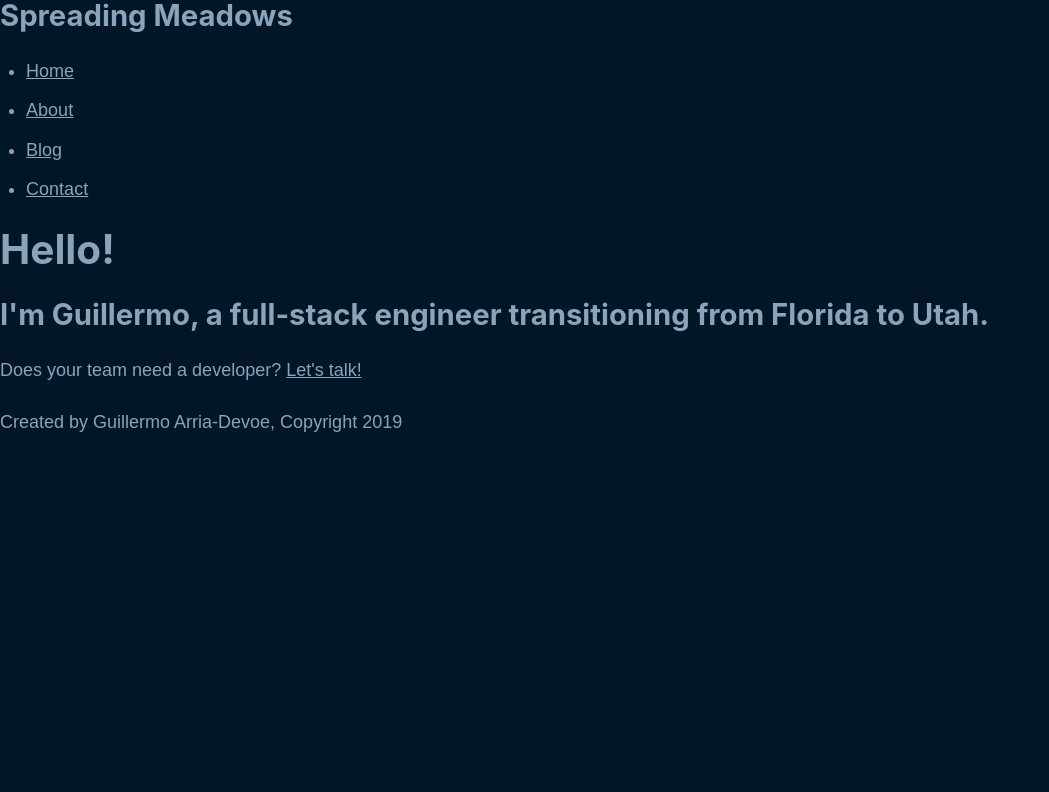
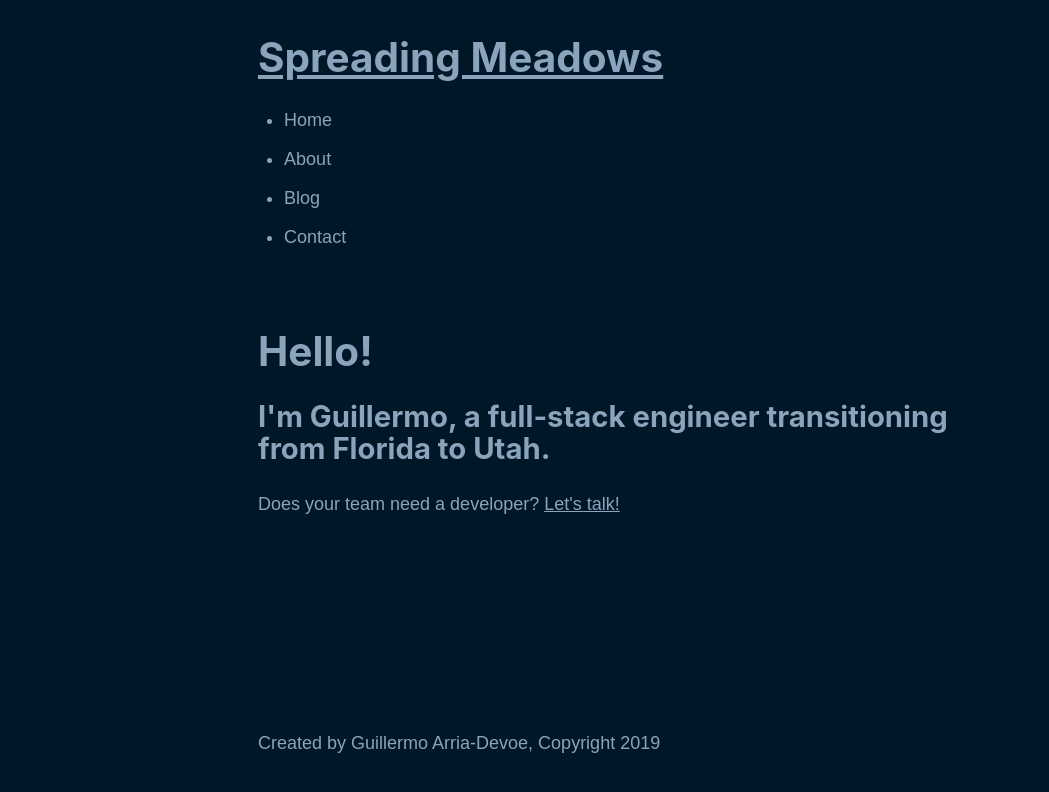
Before and after one commit to discogerm/guillermoarriadevoe.com, a Gatsby site in the folder portfolio-blog/: page / in a window 1280 px wide. Shown: the whole page, without its empty margins (0-1049 px from the left). Built offline with nearby package versions, Linux system fonts and the light colour scheme; Gatsby itself is replaced by a stand-in of ours.

Commit message:
Added SASS modules for header and layout

```diff
--- a/portfolio-blog/src/components/header.js
+++ b/portfolio-blog/src/components/header.js
@@ -1,24 +1,35 @@
 import React from "react"
 import { Link } from "gatsby"
 
+import headerStyles from "./header.module.scss"
+
 const Header = () => {
   return (
-    <header>
-      <h2>Spreading Meadows</h2>
-
+    <header className={headerStyles.header}>
+      <h1>
+        <Link to='/'>Spreading Meadows</Link>
+      </h1>
       <nav>
         <ul>
           <li>
-            <Link to="/">Home</Link>
+            <Link className={headerStyles.link} to="/">
+              Home
+            </Link>
           </li>
           <li>
-            <Link to="/about">About</Link>
+            <Link className={headerStyles.link} to="/about">
+              About
+            </Link>
           </li>
           <li>
-            <Link to="/blog">Blog</Link>
+            <Link className={headerStyles.link} to="/blog">
+              Blog
+            </Link>
           </li>
           <li>
-            <Link to="/contact">Contact</Link>
+            <Link className={headerStyles.link} to="/contact">
+              Contact
+            </Link>
           </li>
         </ul>
       </nav>
--- /dev/null
+++ b/portfolio-blog/src/components/header.module.scss
@@ -0,0 +1,7 @@
+.header {
+  padding: 1rem 0 3rem;
+}
+
+.link {
+  text-decoration: none;
+}
--- a/portfolio-blog/src/components/layout.js
+++ b/portfolio-blog/src/components/layout.js
@@ -1,18 +1,21 @@
-import React from 'react'
+import React from "react"
 
-import Footer from '../components/footer'
-import Header from '../components/header'
+import Footer from "../components/footer"
+import Header from "../components/header"
 
-import '../css/index.scss'
+import "../styles/index.scss"
+import layoutStyles from "./layout.module.scss"
 
-const Layout = (props) => {
+const Layout = props => {
   return (
-    <div>
-      <Header></Header>
-      {props.children}
+    <div className={layoutStyles.container}>
+      <div className={layoutStyles.content}>
+        <Header></Header>
+        {props.children}
+      </div>
       <Footer></Footer>
     </div>
   )
 }
 
-export default Layout;
+export default Layout
--- /dev/null
+++ b/portfolio-blog/src/components/layout.module.scss
@@ -0,0 +1,13 @@
+.container {
+  margin: 0 auto;
+  max-width: 800px;
+  padding: 1rem;
+
+  display: flex;
+  flex-direction: column;
+  min-height: 100vh;
+}
+
+.content {
+  flex-grow: 1;
+}
```
Also changed, not shown: portfolio-blog/src/styles/index.scss (renamed from portfolio-blog/src/css/index.scss), portfolio-blog/src/styles/reset.scss (renamed from portfolio-blog/src/css/reset.scss).
